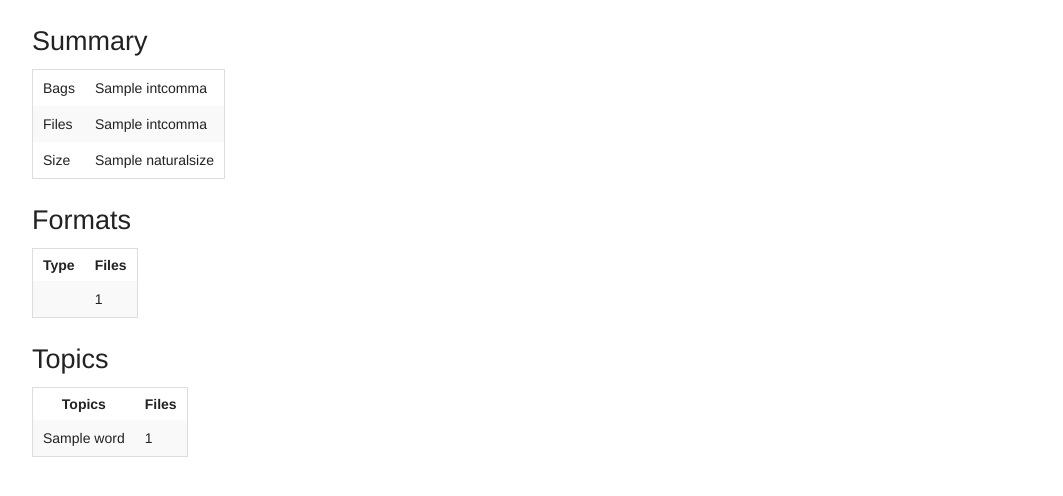
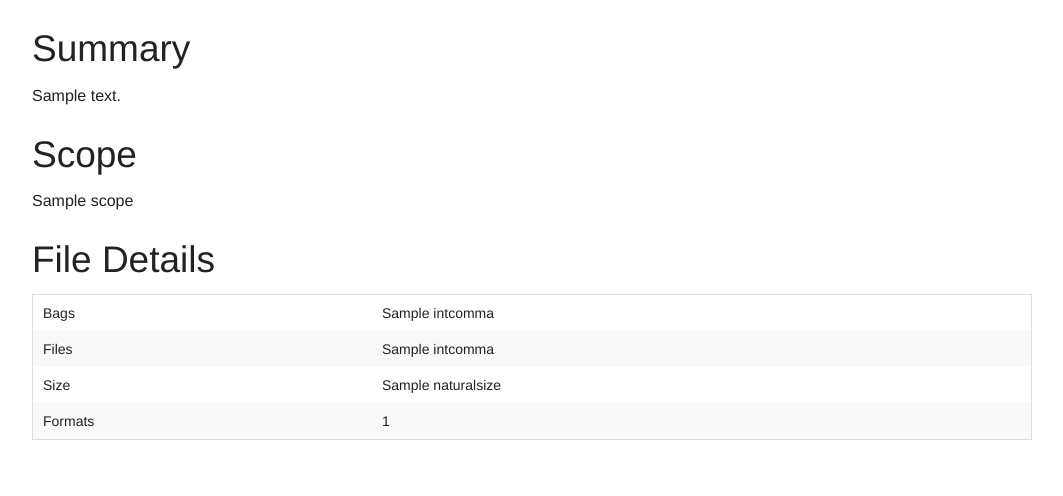
Before and after one commit to edsu/fondz, a Python web app: template fondz/templates/index.html in a window 1280 px wide. Shown: the part 45-541 px from the top of the page, without its empty margins (108-1171 px from the left). Run offline with Jinja, Linux system fonts and the light colour scheme; the template is opened without the code that fills it: most values are stand-ins (such as "Sample title", 1, 10 or a date in 2020).

Commit message:
lots of little formatting changes

```diff
--- a/fondz/templates/bags.html
+++ b/fondz/templates/bags.html
@@ -14,14 +14,14 @@
 <section class="bags row">
   <table class="large-12">
     <tr>
-      <th>Path</th>
+      <th class="text-left">Bag Location</th>
       <th class="text-right">Files</th>
       <th class="text-right">Size</th>
     </tr>
     {% for bag in fondz.bags %}
     <tr>
-      <td><a href="{{ 'bag-%05i.html' % loop.index }}">{{ bag.path }}</a></td>
-      <td class="text-right">{{ humanize.intcomma(bag.manifest|count) }}</td>
+      <td>{{ bag.path }}</td>
+      <td class="text-right"><a href="{{ 'bag-%05i.html' % loop.index }}">{{ humanize.intcomma(bag.manifest|count) }}</td>
       <td class="text-right">{{ humanize.naturalsize(bag.bytes) }}</td>
     </tr>
     {% endfor %}
--- a/fondz/templates/css/fondz.css
+++ b/fondz/templates/css/fondz.css
@@ -26,15 +26,14 @@
 .topic {
     margin-top: 20px;
     margin-bottom: 20px;
+    line-height: 1.4em;
 }
 
 .topic-words {
-    font-size: 16pt;
+    font-size: 14pt;
     padding: 10px;
-    margin-bottom: 10px;
+    color: black;
     background-color: #f0ffff;
-    line-height: 1.4em;
-    color: black;
 }
 
 .topic-word {
@@ -42,5 +41,15 @@
 }
 
 .topic-files {
-    width: 100%;
 }
+
+.topic-count {
+    font-size: 20pt;
+    font-weight: bold;
+    vertical-align: middle;
+    line-height: 2em;
+}
+
+.topic-count a {
+    color: black;
+}
--- a/fondz/templates/formats.html
+++ b/fondz/templates/formats.html
@@ -17,8 +17,8 @@
 
   <table class="large-12" id="formats">
     <tr>
-    <th>PRONOM ID</th>
-    <th>Name</th>
+    <th class="text-left">PRONOM ID</th>
+    <th class="text-left">Name</th>
     <th class="text-right">Files</th>
     </tr>
     {% for m in format_summary %}
--- a/fondz/templates/index.html
+++ b/fondz/templates/index.html
@@ -4,9 +4,25 @@
 
 {% block content %}
 
-<section class="row">
-<h3>Summary</h3>
-<table>
+<div class="row">
+
+<section>
+  <h2>Summary</h2>
+  <div class="large-12">
+    <p>{{ fondz.summary }}</p>
+  </div>
+</section>
+
+<section>
+  <h2>Scope</h2>
+  <div class="large-12">
+    <p>{{ fondz.scope }}</p>
+  </div>
+</section>
+
+<section>
+  <h2>File Details</h2>
+  <table class="large-12">
     <tr>
       <td>Bags</td>
       <td>{{ humanize.intcomma(fondz.bags|count) }}</td>
@@ -19,39 +35,13 @@
       <td>Size</td>
       <td>{{ humanize.naturalsize(fondz.bytes) }}</td>
     </tr>
+    <tr>
+      <td>Formats</td>
+      <td>{{ format_summary|count }}</td>
+    </tr>
   </table>
 </section>
 
-<section class="row">
-<h3>Formats</h3>
-<table id="formats">
-  <tr>
-  <th>Type</th>
-  <th>Files</th>
-  </tr>
-  {% for m in format_summary %}
-  <tr>
-    <td>{{ fondz.formats.get(m.id).name }}</td>
-    <td>{{ m.files|count }}</td>
-  </tr>
-  {% endfor %}
-</table>
-</section>
-
-<section class="row">
-<h3>Topics</h3>
-<table id="topics">
-  <tr>
-    <th>Topics</th>
-    <th>Files</th>
-  </tr>
-  {% for topic in fondz.topic_model.topics %}
-  <tr>
-    <td>{% for word in topic.words %}{{ word }} {% endfor %}</td>
-    <td>{{ topic.files|count }}</td>
-  </tr>
-{% endfor %}
-</table>
-</section>
+</div>
 
 {% endblock %}
--- a/fondz/templates/topic.html
+++ b/fondz/templates/topic.html
@@ -15,13 +15,15 @@
 
 <section class="topic row">
 
-  <div class="topic-words text-center">
+  <div class="topic-words text-center large-12">
     {% for word in topic.words %}
     <span class="topic-word">{{ word }}</span>
     {% endfor %}
   </div>
 
-  <table class="topic-files">
+  <br>
+
+  <table class="topic-files large-12">
     <tr><th>File</th><th>Score</th></tr>
     {% for f in topic.files %}
     <tr>
--- a/fondz/templates/topics.html
+++ b/fondz/templates/topics.html
@@ -16,6 +16,11 @@
 {% for topic in fondz.topic_model.topics %}
 <section class="topic row">
 
+  <div class="topic-count large-2 column text-center">
+  <a href="{{ 'topic-%02i.html' % loop.index }}"><span class="topic-count">{{ humanize.intcomma(topic.files|count) }}</a>
+  </div>
+
+  <div class="large-10 column">
   <a href="{{ 'topic-%02i.html' % loop.index }}">
     <div class="topic-words text-center">
       {% for word in topic.words %}
@@ -23,6 +28,7 @@
       {% endfor %}
     </div>
   </a>
+  </div>
 
 </section>
 {% endfor %}
```
Also changed, not shown: fondz/templates/bag.html (+4 -4 lines). Lines whose indentation alone changed are shown as unchanged.
